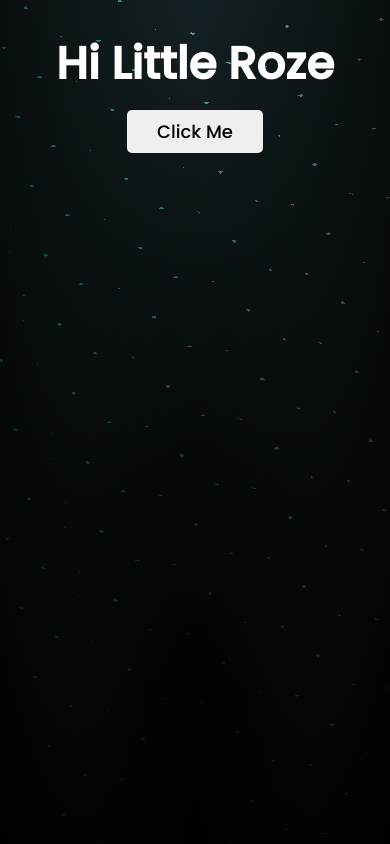
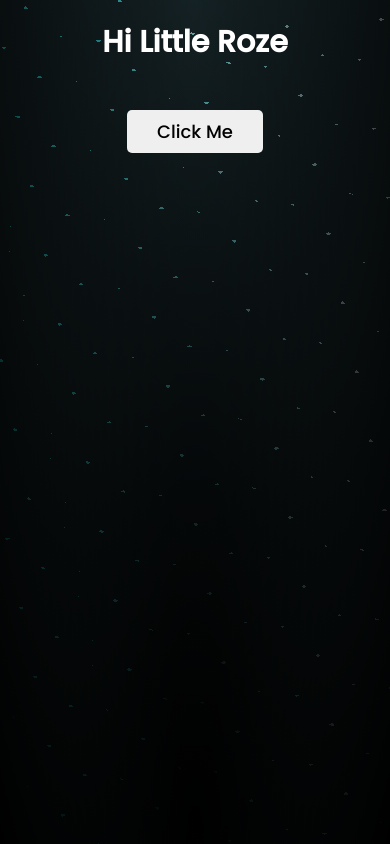
Before and after one commit to Minthawphyo/forRoze, a plain HTML site: page index.html in a window 390 px wide. Drawn offline with Linux system fonts and the light colour scheme.

Commit message:
Add files via upload

```diff
--- a/index.html
+++ b/index.html
@@ -1089,6 +1089,14 @@
       .title.animate {
         animation: fadeIn 1s ease-out;
       }
+
+
+      @media (max-width: 768px) { /* For devices with a width of 768px or smaller */
+      .title {
+        font-size: 30px; /* Reduce font size */
+        top: 20px; /* Adjust position */
+      }
+    }
     </style>
   </head>
 
```
